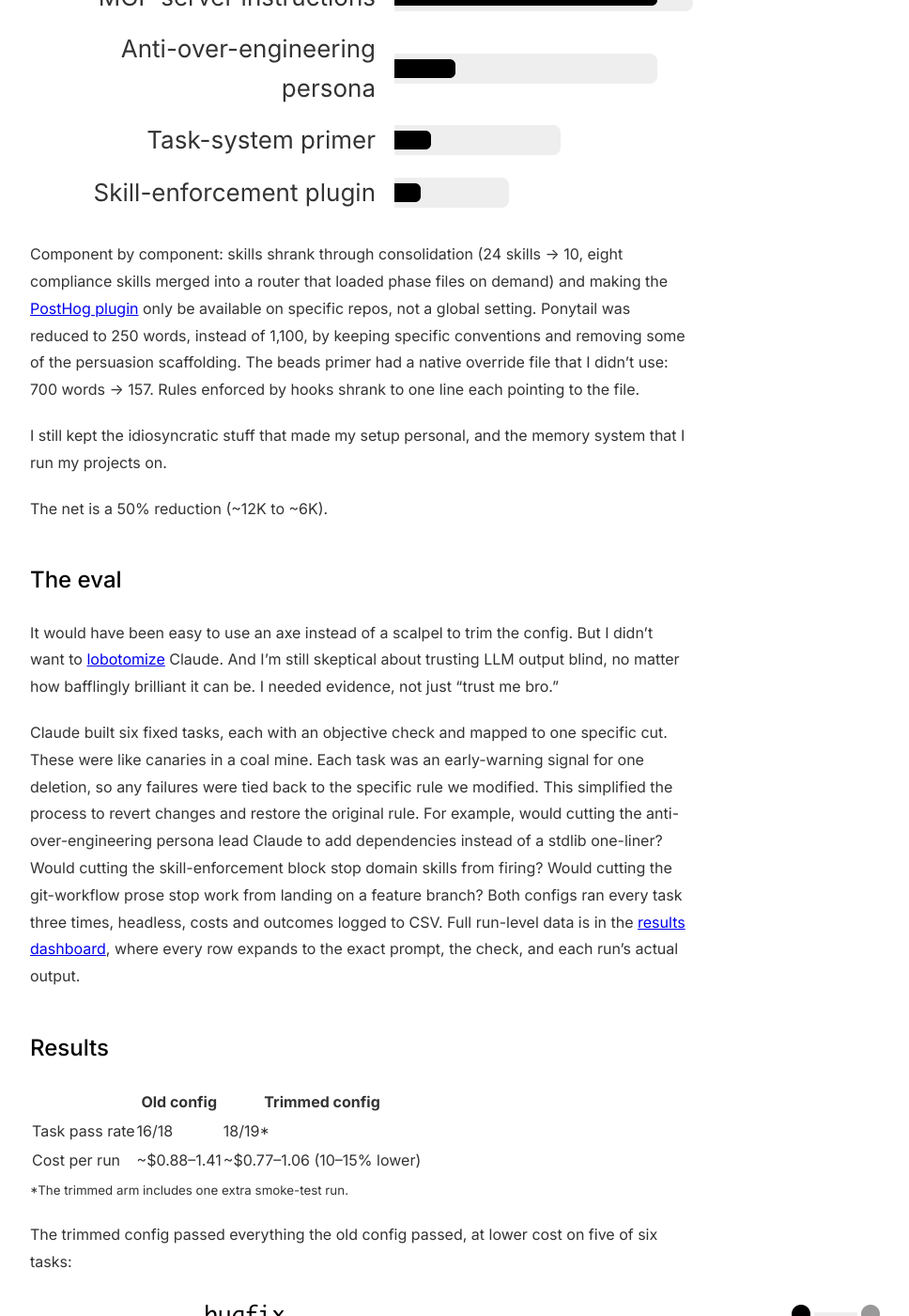
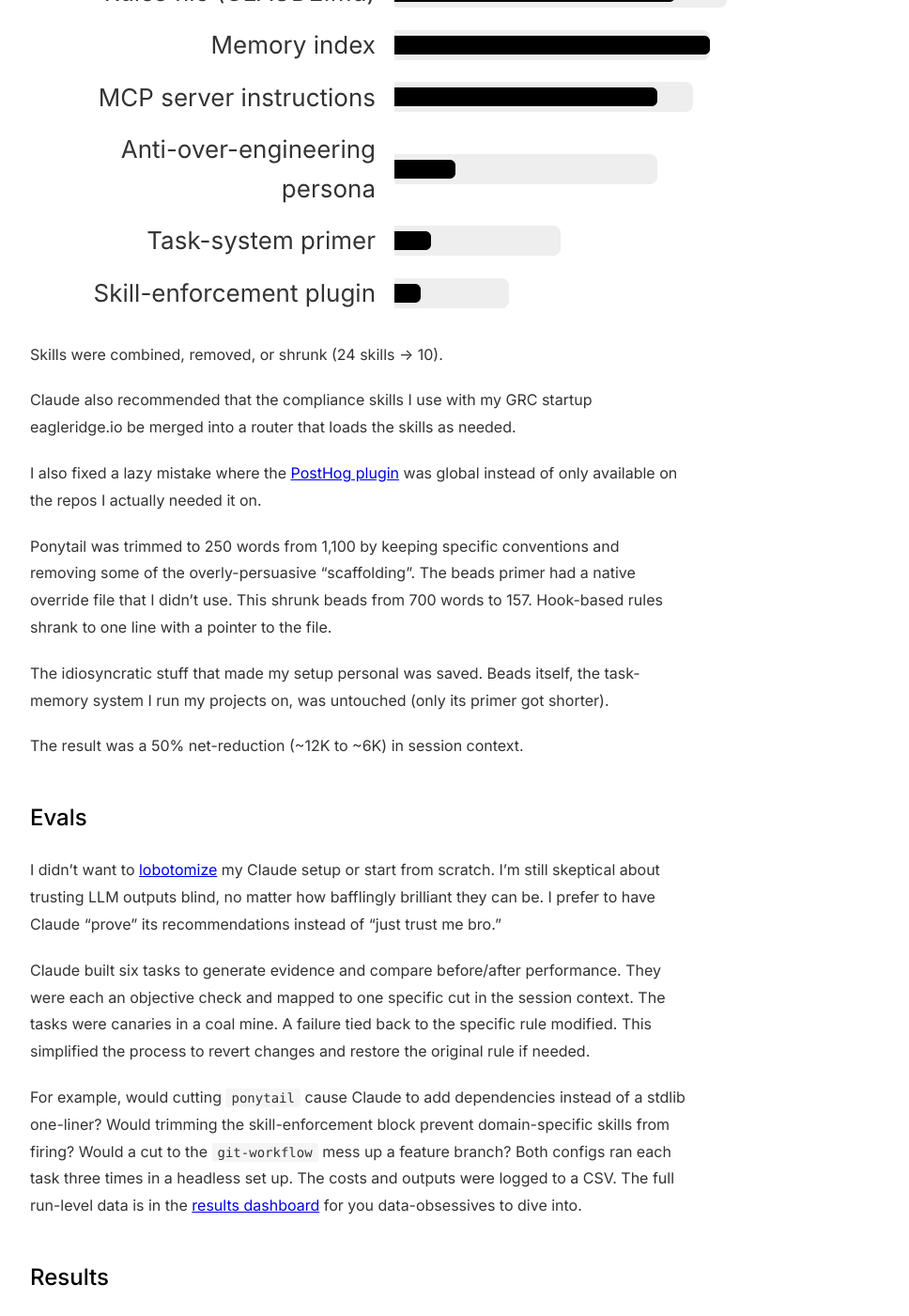
Before and after one commit to miqcie/Humaine-studio, a Jekyll site: the page built from _posts/2026-07-31-i-deleted-half-my-claude-config.md, in a window 1280 px wide and 1400 px high, scrolled down 1920 px. Shown: the whole window at 94% size, without its empty margins (258-1226 px from the left). Built offline with Jekyll 4.4.1, drawn with Linux system fonts in a browser that asks for light colours; some of the changed text lies outside the part shown.

Commit message:
Editorial pass: fix typos, factual slips, and readability
- Excerpt: correct the halved-thing (session context, not CLAUDE.md)
- Fix contest->context, startup->startup phrasing, would-loaded, start up
- Resolve beads primer-vs-system contradiction; consistent task-memory naming
- Shell scripts (not LLMs) get the blame for the false-passing check
- Untangle the headless-git fix sentence; quote/spacing/casing cleanup
- Active voice on the PostHog admission; vary the 'I was pleased' repeat

Co-Authored-By: Claude Fable 5 <noreply@anthropic.com>

```diff
--- a/_posts/2026-07-31-i-deleted-half-my-claude-config.md
+++ b/_posts/2026-07-31-i-deleted-half-my-claude-config.md
@@ -4,40 +4,50 @@ title: "Fewer Rules, Better Agent: Testing Anthropic's Context Advice on My Own
 date: 2026-07-31
 categories: [ai, tooling]
 tags: [claude-code, context-engineering, evals, ai-tooling, llm-ops]
-excerpt: "Anthropic says their newest models perform better with fewer constraints (they cut 80% of Claude Code's own system prompt). I tested the claim on my own config: audited 12,000 tokens of accumulated rules, deleted half, and ran both versions through a six-task eval. Results inside."
+excerpt: "Anthropic says their newest models perform better with fewer constraints (they cut 80% of Claude Code's own system prompt). I ran their advice on my own config, tested before/after on a 6-task eval, and cut my session context in half."
 ---
 
 Thariq Shihipar at Anthropic recently published [The New Rules of Context Engineering](https://claude.com/blog/the-new-rules-of-context-engineering-for-claude-5-generation-models). The main point is newer Claude models require fewer constraints. The system prompts, hooks, and skills files started to conflict and add cruft, with Claude ignoring its own rules. As a result, they removed over 80% of Claude Code's own system prompt and measured no loss in performance. The logic was elegant: rules to prevent old-model failures added unnecessary context on every request, putting constraints on a model that no longer needed them.
 
-I wanted to verify this with my own setup, and had Claude read the blog, then review my CLAUDE.md rules, all of my custom skills, plugins, and my task triage setup. It's a year plus of accumulated stuff. This felt like a great time to revisit my setup.
+I wanted to verify this with my own setup. Claude read the blog, reviewed my CLAUDE.md rules, my custom skills, plugins, and my task triage setup. It's a year+ of accumulated thinking and hacks. While there was a lot of noise on social media about the performance of the 5-class models, this felt like a good time to revisit my setup.
 
-Using Claude, the experiment ran 3 parts:
+Claude set up the experiment in 3 parts:
 
-1. Audit the session start and inventory everything injected into context before I type a word
-2. Trim skills, plugins (ie [ponytail](https://github.com/DietrichGebert/ponytail) and others), and my rules file to see where we could reduce tokens without affecting performance
-3. Run evals on the before/after states to see if performance held, and if costs were lowered
+1. Audit the session context at startup
+2. Edit customizations (skills, plugins, hooks), without affecting performance. Can we make [ponytail](https://github.com/DietrichGebert/ponytail) an even better lazy dev?
+3. Run before/after evals to see if costs were lowered while performance remained the same.
 
-## The audit
+## Audit
 
-Claude spun up an agent to inventory the system context whenever I spun up a new session. It was about 12,000 tokens. I was surprised how generic I was in my setup. About 40% of my rules file was generic behavior (ie. "be autonomous," "fix root causes"). The audit also found my config had it arguing with itself. For example: the session primer for my task-memory system (Steve Yegge's [beads](https://github.com/steveyegge/beads)) said "do NOT use MEMORY.md" while CLAUDE.md would override it. And [ponytail](https://github.com/DietrichGebert/ponytail), a plugin that injects a "lazy senior developer" persona to fight over-engineering, injected its full 1,100-word ruleset on every subagent. A five-subagent session wasted ~9,000 tokens doing read-only file searches.
+My current session context is around 12,000 tokens. Reviewing it showed how generic parts of it were, like "be autonomous" and "fix root causes". The audit also found my config arguing with itself. For example, I use [beads](https://github.com/steveyegge/beads) for task-memory across repos. Beads said "do NOT use MEMORY.md", but my CLAUDE.md would override it because I still wanted other non-task memories to be saved in the harness. Maybe Steve Yegge is cringing (if he ever reads this), but don’t yuck my yum, ok?
 
-We sorted things into 3 buckets: is it a _hard rule_ that must be followed, a _gotcha_ rule the model can't discover (like "pushes to this repo don't deploy"), or is it a _generic behavior_ rule that newer models don't need help with? The last one was the rule that would be removed.
+I also have [ponytail](https://github.com/DietrichGebert/ponytail) that injects a "lazy senior developer" persona to fight over-engineering, which fits into my preference to have agents write like the economist Deirdre McCloskey: direct, clear, concise, and data/evidence-based. But the ponytail ruleset mainlined 1,100-words to every subagent. A little overkill on grep read-only file searches.
 
-## The trim
+Audit findings were thrown into 3 buckets: is it a _hard rule_ that must be followed, a _gotcha rule_ the model can't discover (like "pushes to this repo don't deploy"), or is it a _generic behavior rule_ that newer models no longer need help with? We focused on removing generic behavior rules as newer models have become more capable.
+
+## Trim
 
 ![Always-on context per component, before and after the trim](/assets/images/config-trim/fig-trim.png)
 
-Component by component: skills shrank through consolidation (24 skills → 10, eight compliance skills merged into a router that loaded phase files on demand) and making the [PostHog plugin](https://github.com/PostHog/ai-plugin) only be available on specific repos, not a global setting. Ponytail was reduced to 250 words, instead of 1,100, by keeping specific conventions and removing some of the persuasion scaffolding. The beads primer had a native override file that I didn't use: 700 words → 157. Rules enforced by hooks shrank to one line each pointing to the file.
+Skills were combined, removed, or shrunk (24 skills → 10).
 
-I still kept the idiosyncratic stuff that made my setup personal, and the memory system that I run my projects on.
+Claude also recommended that the compliance skills I use with my GRC startup eagleridge.io be merged into a router that loads the skills as needed.
 
-The net is a 50% reduction (~12K to ~6K).
+I also fixed a lazy mistake where the [PostHog plugin](https://github.com/PostHog/ai-plugin) was global instead of only available on the repos I actually needed it on.
 
-## The eval
+Ponytail was trimmed to 250 words from 1,100 by keeping specific conventions and removing some of the overly-persuasive "scaffolding". The beads primer had a native override file that I didn't use. This shrunk beads from 700 words to 157. Hook-based rules shrank to one line with a pointer to the file.
 
-It would have been easy to use an axe instead of a scalpel to trim the config. But I didn't want to [lobotomize](https://x.com/DaniBeckman/status/1779306426076397970) Claude. And I'm still skeptical about trusting LLM output blind, no matter how bafflingly brilliant it can be. I needed evidence, not just "trust me bro."
+The idiosyncratic stuff that made my setup personal was saved. Beads itself, the task-memory system I run my projects on, was untouched (only its primer got shorter).
 
-Claude built six fixed tasks, each with an objective check and mapped to one specific cut. These were like canaries in a coal mine. Each task was an early-warning signal for one deletion, so any failures were tied back to the specific rule we modified. This simplified the process to revert changes and restore the original rule. For example, would cutting the anti-over-engineering persona lead Claude to add dependencies instead of a stdlib one-liner? Would cutting the skill-enforcement block stop domain skills from firing? Would cutting the git-workflow prose stop work from landing on a feature branch? Both configs ran every task three times, headless, costs and outcomes logged to CSV. Full run-level data is in the [results dashboard](/config-trim-results.html), where every row expands to the exact prompt, the check, and each run's actual output.
+The result was a 50% net-reduction (~12K to ~6K) in session context.
+
+## Evals
+
+I didn't want to [lobotomize](https://x.com/DaniBeckman/status/1779306426076397970) my Claude setup or start from scratch. I'm still skeptical about trusting LLM outputs blind, no matter how bafflingly brilliant they can be. I prefer to have Claude "prove" its recommendations instead of "just trust me bro."
+
+Claude built six tasks to generate evidence and compare before/after performance. They were each an objective check and mapped to one specific cut in the session context. The tasks were canaries in a coal mine. A failure tied back to the specific rule modified. This simplified the process to revert changes and restore the original rule if needed.
+
+For example, would cutting `ponytail` cause Claude to add dependencies instead of a stdlib one-liner? Would trimming the skill-enforcement block prevent domain-specific skills from firing? Would a cut to the `git-workflow` mess up a feature branch? Both configs ran each task three times in a headless set up. The costs and outputs were logged to a CSV. The full run-level data is in the [results dashboard](/config-trim-results.html) for you data-obsessives to dive into.
 
 ## Results
 
@@ -46,25 +56,25 @@ Claude built six fixed tasks, each with an objective check and mapped to one spe
 | Task pass rate | 16/18 | 18/19* |
 | Cost per run | ~$0.88–1.41 | ~$0.77–1.06 (10–15% lower) |
 
-<small>*The trimmed arm includes one extra smoke-test run.</small>
+<small>*The trimmed config included an extra smoke-test run.</small>
 
-The trimmed config passed everything the old config passed, at lower cost on five of six tasks:
+The trimmed config did no harm. It continued to pass everything the old config passed. Costs came in lower on five of six tasks:
 
 ![Median cost per run by task, old config vs trimmed](/assets/images/config-trim/fig-cost.png)
 
-The only task either config struggled with was running some headless git tasks (which would matter if I was running API calls), and the old config, with all its workflow prose loaded, did _worse_ (1/3 vs 2/3). The rules I'd written to enforce that behavior weren't enforcing it.
+Both configs struggled running some headless git tasks, which would matter if I was running API calls in a production environment.
 
 ## What failed: my tests
 
-A few runs were flagged due to poor experiment design, not model failure.
+Claude flagged a few runs due to poor experiment design, not model failure.
 
 ![Failure anatomy: 4 check-script bugs vs 3 real headless failures](/assets/images/config-trim/fig-anat.png)
 
-Four were bugs in my own check scripts. The model did a textbook branch → commit → merge workflow; my check flagged it because the final branch was `main`. The model wrote "expressly ineligible" (a correct compliance answer) and my grep only knew the phrase "not eligible." One check even passed on a run that never executed, because the untouched fixture happened to satisfy it.
+Four were bugs in the check scripts. The model did a textbook branch → commit → merge workflow; my check flagged it because the final branch was `main`. The model wrote "expressly ineligible" (a correct compliance answer) and my grep only knew the phrase "not eligible." One check handed a passing grade to a run that never executed, because the untouched fixture happened to satisfy it. Shell scripts!!!!
 
-The three real failures were all one behavior: headless one-shot runs sometimes commit to `main` instead of branching. Both configs did it. That's a property of headless mode, and the fix is a hook or a line in the automation's prompt, not more config prose.
+The three real failures were tied to one behavior mentioned above: headless one-shot runs sometimes commit to `main` instead of the feature-branching I require. Both configs did it. The fix is a hook, or a line in the automation's own prompt, not more config detail.
 
-**When an eval fails, audit the judge before the defendant.** LLM outputs are diverse; brittle checks convert correct behavior into fake regressions, and fake regressions will talk you into keeping config you don't need.
+**When an eval fails, audit the judge before the defendant.**
 
 ## The compliance angle
 
```
